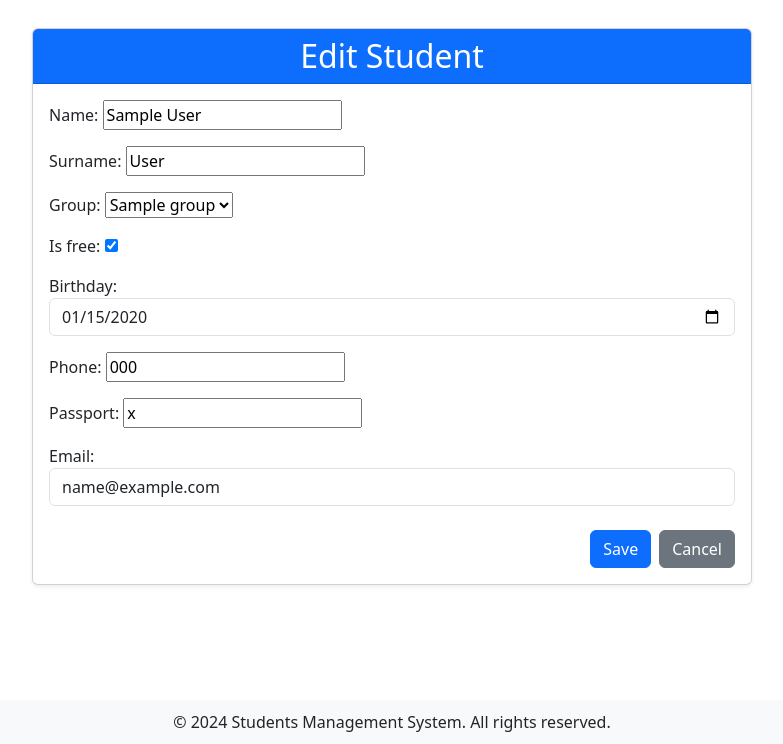
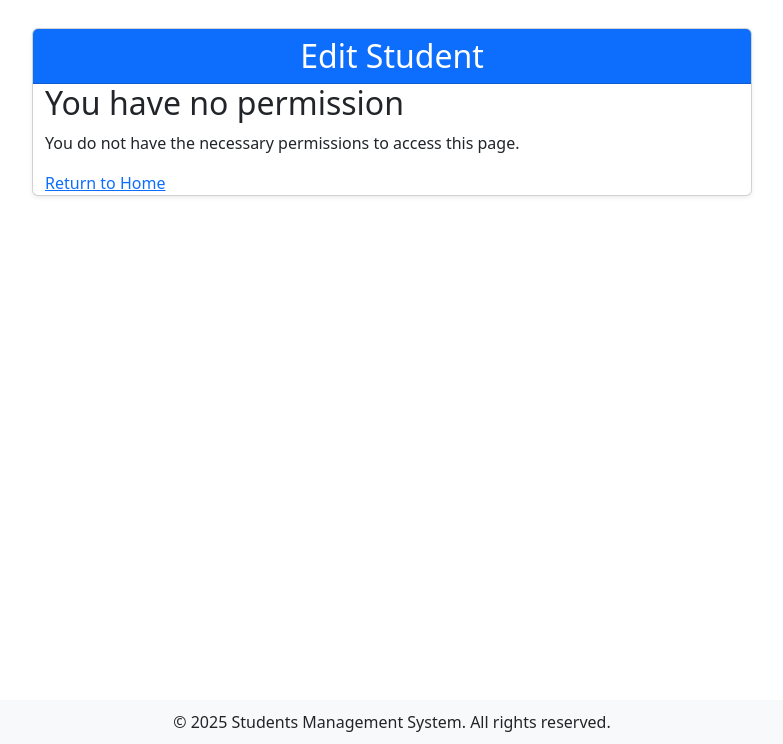
Before and after one commit to JoraKaryan/youlearn, a Django app: page /students/1/edit/ in a window 1280 px wide. Shown: the part 56-800 px from the top of the page, without its empty margins (248-1031 px from the left). Run offline with Django 5.2, Linux system fonts and the light colour scheme; a user stored in the database is signed in; tables that the repository leaves empty hold one stand-in row (values such as "Sample post").

Commit message:
version_0.38

```diff
--- a/accounts/templates/profile/personal_page.html
+++ b/accounts/templates/profile/personal_page.html
@@ -131,12 +131,12 @@
                 </thead>
                 <tbody>
                     <tr>
-                        <td>2024-12-01</td>
+                        <td>2025-05-05</td>
                         <td>Present</td>
                         <td>First class introduction</td>
                     </tr>
                     <tr>
-                        <td>2024-12-02</td>
+                        <td>2025-05-05</td>
                         <td>Present</td>
                         <td>Variables and data types</td>
                     </tr>
--- a/students/templates/students/students_form.html
+++ b/students/templates/students/students_form.html
@@ -8,6 +8,8 @@
                 <div class="card-header bg-primary text-white text-center">
                     <h2 class="mb-0">Edit Student</h2>
                 </div>
+                {% if request.user.is_tutor %}
+
                 <div class="card-body">
                     <form method="post" novalidate>
                         {% csrf_token %}
@@ -20,6 +22,13 @@
                         </div>
                     </form>
                 </div>
+                {% else %}
+                <div class="container">
+                    <h2>You have no permission</h2>
+                    <p>You do not have the necessary permissions to access this page.</p>
+                    <a href="{% url 'homepage' %}">Return to Home</a>
+                </div>
+                {% endif %}
             </div>
         </div>
     </div>
--- a/templates/base.html
+++ b/templates/base.html
@@ -81,7 +81,7 @@
     <!-- Footer -->
     <footer>
         <div class="container">
-            <p class="mb-0">&copy; 2024 Students Management System. All rights reserved.</p>
+            <p class="mb-0">&copy; 2025 Students Management System. All rights reserved.</p>
         </div>
     </footer>
 
```
Also changed, not shown: students/templates/students/students_add.html (+4 -4 lines), students/templates/students/students_confirm_delete.html (+9 -0 lines).
